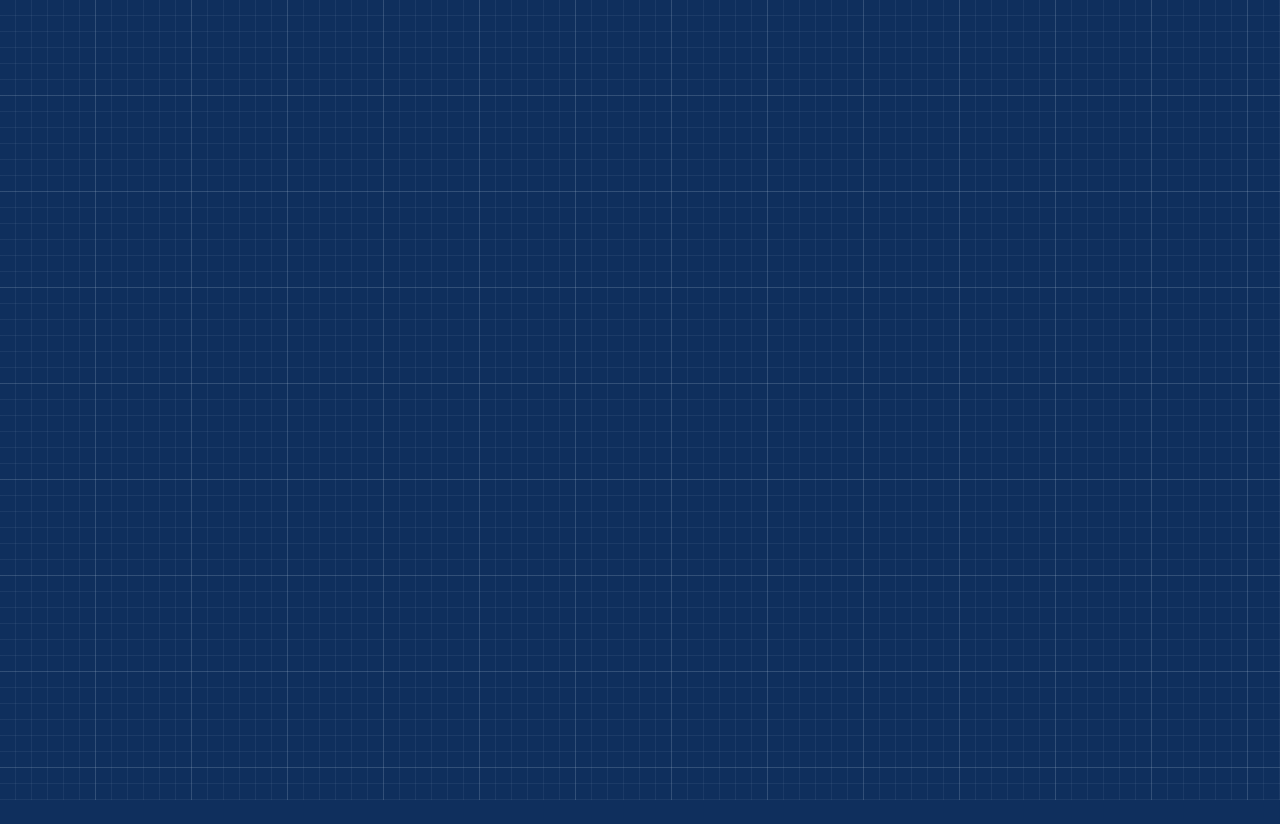
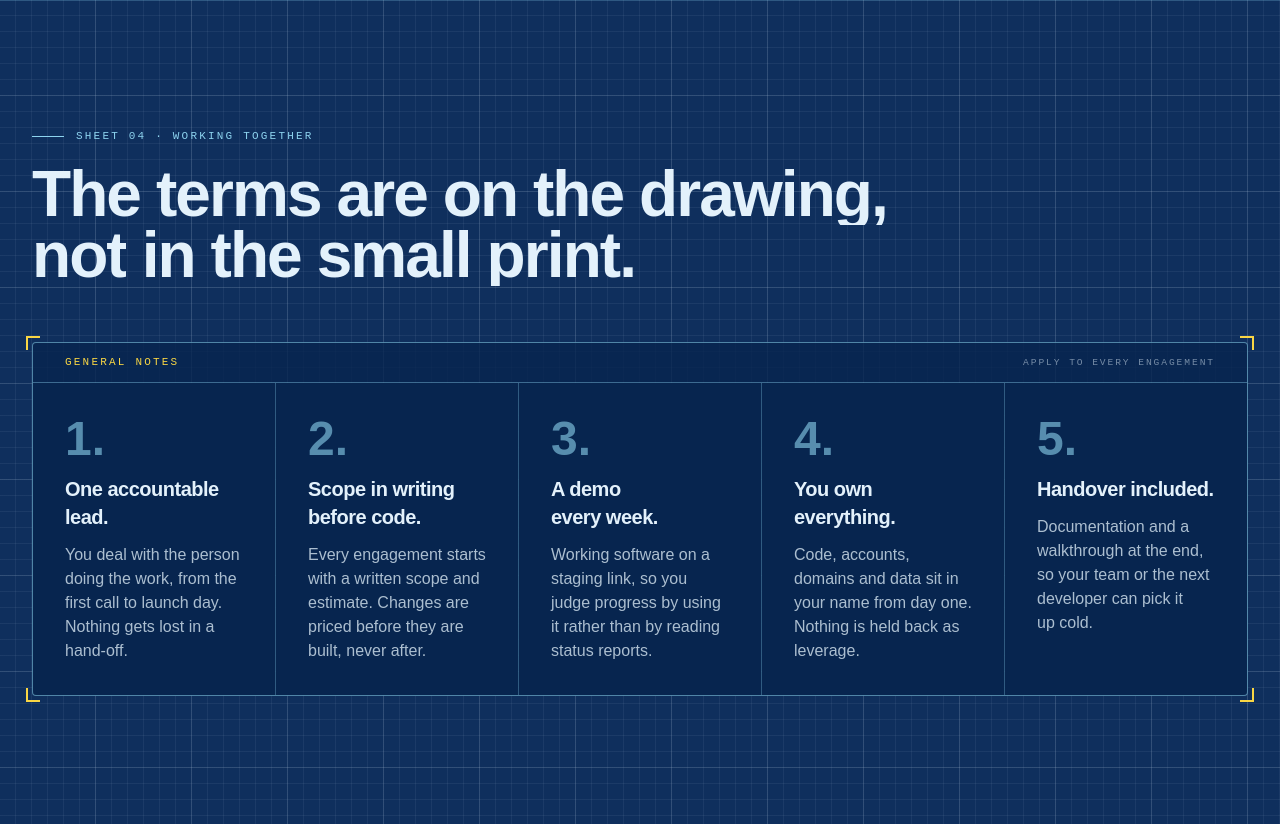
Before and after one commit to dr46ul/dragulsoft, a Nuxt app: page / in a window 1280 px wide. Before the commit the page ends 800 px from the top, so only its background shows below. Built offline with nearby package versions, Linux system fonts and the light colour scheme.

Commit message:
feat: add the working together section
Present the five working terms as the general notes panel of Sheet 04, a numbered
ordered list inside a corner-marked card that rises in as it is reached.

```diff
--- /dev/null
+++ b/app/components/landing/LandingNotes.vue
@@ -0,0 +1,66 @@
+<script setup lang="ts">
+const notes = [
+  {
+    title: 'One accountable lead.',
+    copy: 'You deal with the person doing the work, from the first call to launch day. Nothing gets lost in a hand-off.',
+  },
+  {
+    title: 'Scope in writing before code.',
+    copy: 'Every engagement starts with a written scope and estimate. Changes are priced before they are built, never after.',
+  },
+  {
+    title: 'A demo every week.',
+    copy: 'Working software on a staging link, so you judge progress by using it rather than by reading status reports.',
+  },
+  {
+    title: 'You own everything.',
+    copy: 'Code, accounts, domains and data sit in your name from day one. Nothing is held back as leverage.',
+  },
+  {
+    title: 'Handover included.',
+    copy: 'Documentation and a walkthrough at the end, so your team or the next developer can pick it up cold.',
+  },
+]
+
+const root = useTemplateRef<HTMLElement>('root')
+useReveal(root)
+</script>
+
+<template>
+  <section id="notes" ref="root" class="border-t border-secondary/25" aria-labelledby="notes-title">
+    <div class="mx-auto max-w-[90rem] px-4 py-24 md:px-8 md:py-32">
+      <p class="mb-5 flex items-center gap-3 eyebrow text-secondary">
+        <span class="h-px w-8 bg-secondary" aria-hidden="true" />Sheet 04 · Working together
+      </p>
+      <h2 id="notes-title" data-reveal="words" class="max-w-4xl font-display text-[clamp(2.25rem,5vw,4.5rem)] leading-[0.95] font-bold tracking-[-0.03em] text-balance">
+        The terms are on the drawing, not in the small print.
+      </h2>
+
+      <div data-reveal="rise" class="mt-14 card card-drawn">
+        <div class="flex items-center justify-between border-b border-secondary/40 px-5 py-3 md:px-8">
+          <p class="eyebrow text-primary">
+            General notes
+          </p>
+          <p class="eyebrow text-[0.6rem] text-base-content/50">
+            Apply to every engagement
+          </p>
+        </div>
+        <ol class="grid gap-px overflow-hidden rounded-b-box bg-secondary/30 md:grid-cols-2 xl:grid-cols-5">
+          <li
+            v-for="(item, index) in notes"
+            :key="item.title"
+            class="flex flex-col gap-3 bg-base-200 p-5 md:p-8 md:max-xl:last:col-span-2"
+          >
+            <span class="font-display text-5xl leading-none font-bold text-secondary/60 tabular-nums">{{ index + 1 }}.</span>
+            <h3 class="font-display text-xl font-bold tracking-tight text-balance">
+              {{ item.title }}
+            </h3>
+            <p class="text-pretty text-base-content/75">
+              {{ item.copy }}
+            </p>
+          </li>
+        </ol>
+      </div>
+    </div>
+  </section>
+</template>
--- a/app/pages/index.vue
+++ b/app/pages/index.vue
@@ -27,6 +27,8 @@ useSmoothScroll()
 <template>
   <div class="min-h-screen bg-drafting text-base-content">
     <a href="#main" class="btn absolute top-2 left-4 z-60 -translate-y-24 btn-sm btn-primary focus:translate-y-0">Skip to content</a>
-    <main id="main" />
+    <main id="main">
+      <LandingNotes />
+    </main>
   </div>
 </template>
```
Also changed, not shown: 2 other files (tests, documents, lock files or other folders).
